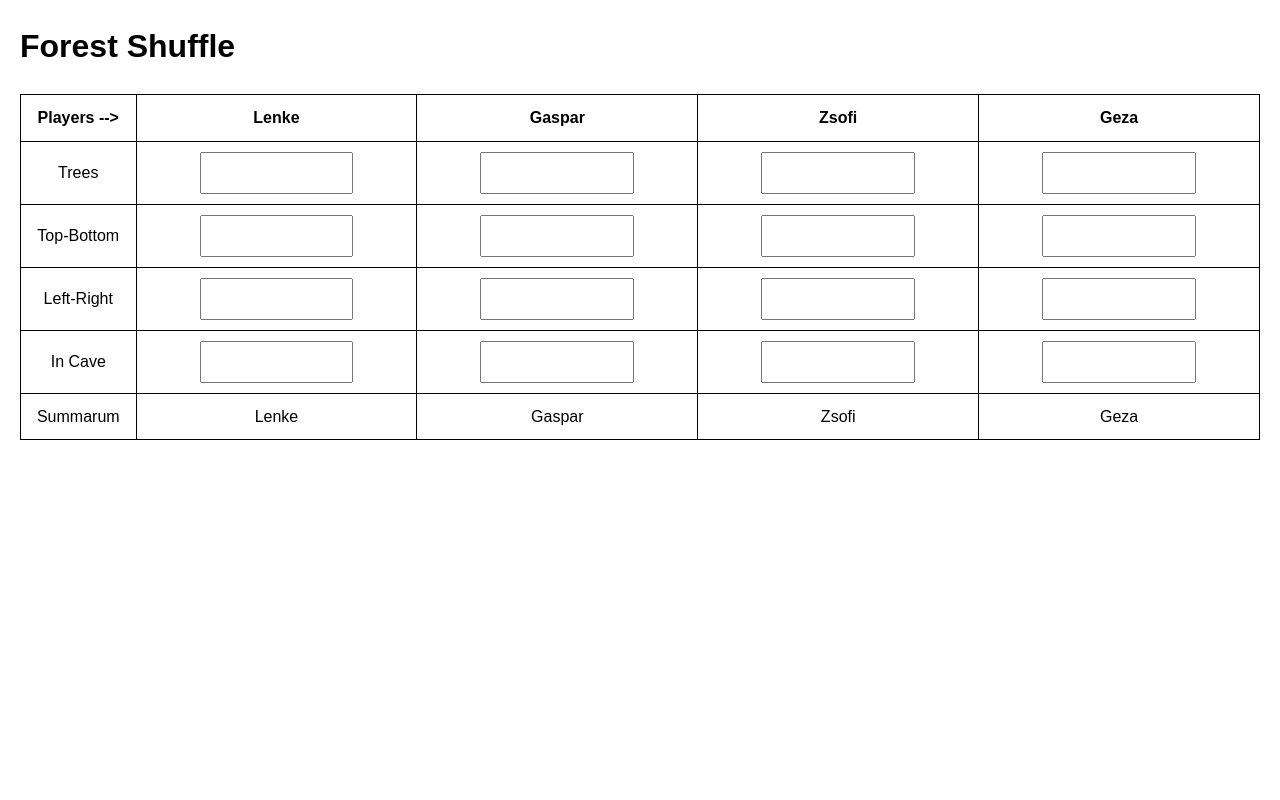
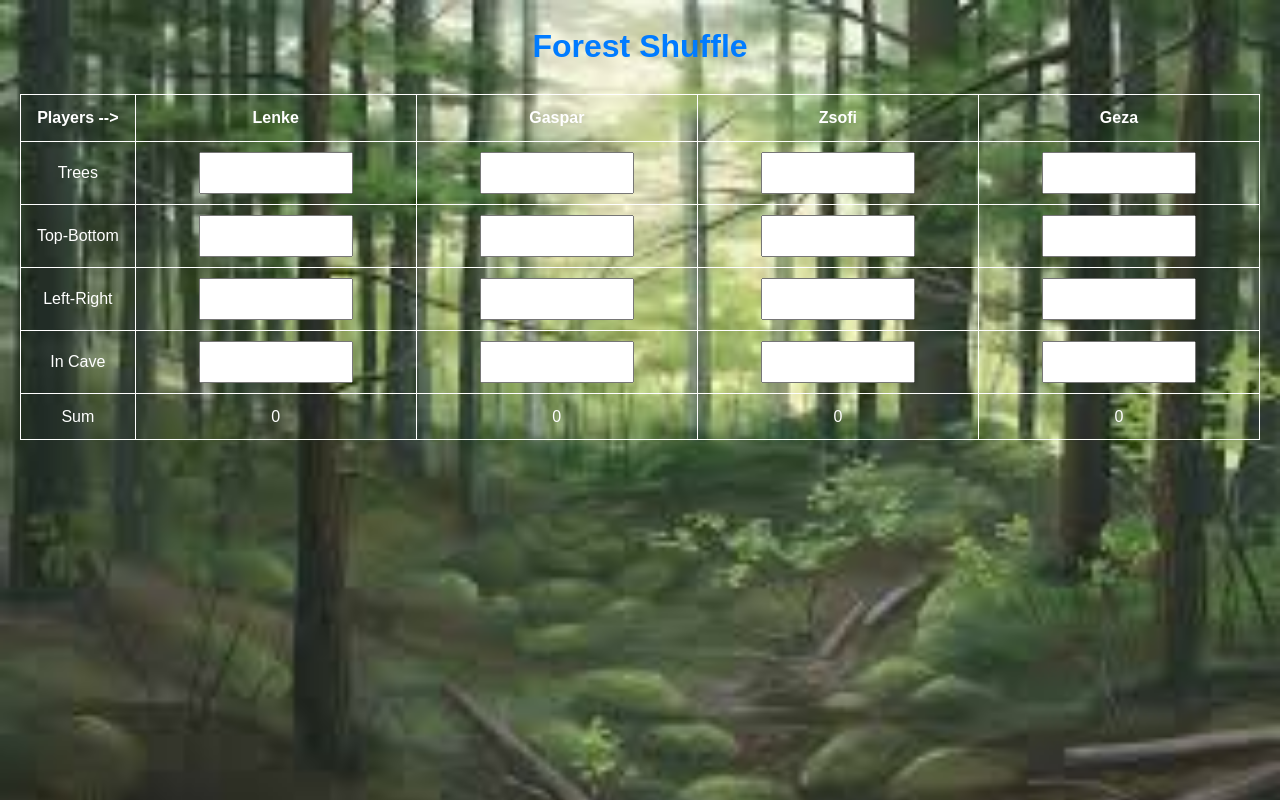
Before and after one commit to BristolGeza/forstshuffle_reg, a plain HTML site: page index.html in a window 1280 px wide. Drawn offline with Linux system fonts and the light colour scheme.

Commit message:
add design

```diff
--- a/index.html
+++ b/index.html
@@ -9,14 +9,19 @@
             font-family: Arial, sans-serif;
             margin: 20px;
             line-height: 1.6;
+            background-image: url(assets/images/images.jpeg);
+            background-size: cover;
+            color: #fff;
+
         }
         table {
             width: 100%;
             border-collapse: collapse;
             margin-bottom: 20px;
+
         }
         table, th, td {
-            border: 1px solid #000;
+            border: 1px solid #fff;
         }
         th, td {
             padding: 10px;
@@ -46,6 +51,10 @@
         }
         button:hover {
             background-color: #0056b3;
+        }
+        h1 {
+            text-align: center;
+            color: #007BFF;
         }
     </style>
 </head>
@@ -92,11 +101,11 @@
                 <td><input type="number" id="geza4" name="geza4" required></td>
             </tr>
             <tr>
-                <td>Summarum</td>
-                <td id="LenkeS">Lenke</td>
-                <td id="GasparS">Gaspar</td>
-                <td id="ZsofiS">Zsofi</td>
-                <td id="GezaS">Geza</td>
+                <td>Sum</td>
+                <td id="LenkeS">0</td>
+                <td id="GasparS">0</td>
+                <td id="ZsofiS">0</td>
+                <td id="GezaS">0</td>
             </tr>
 
         </tbody>
```
